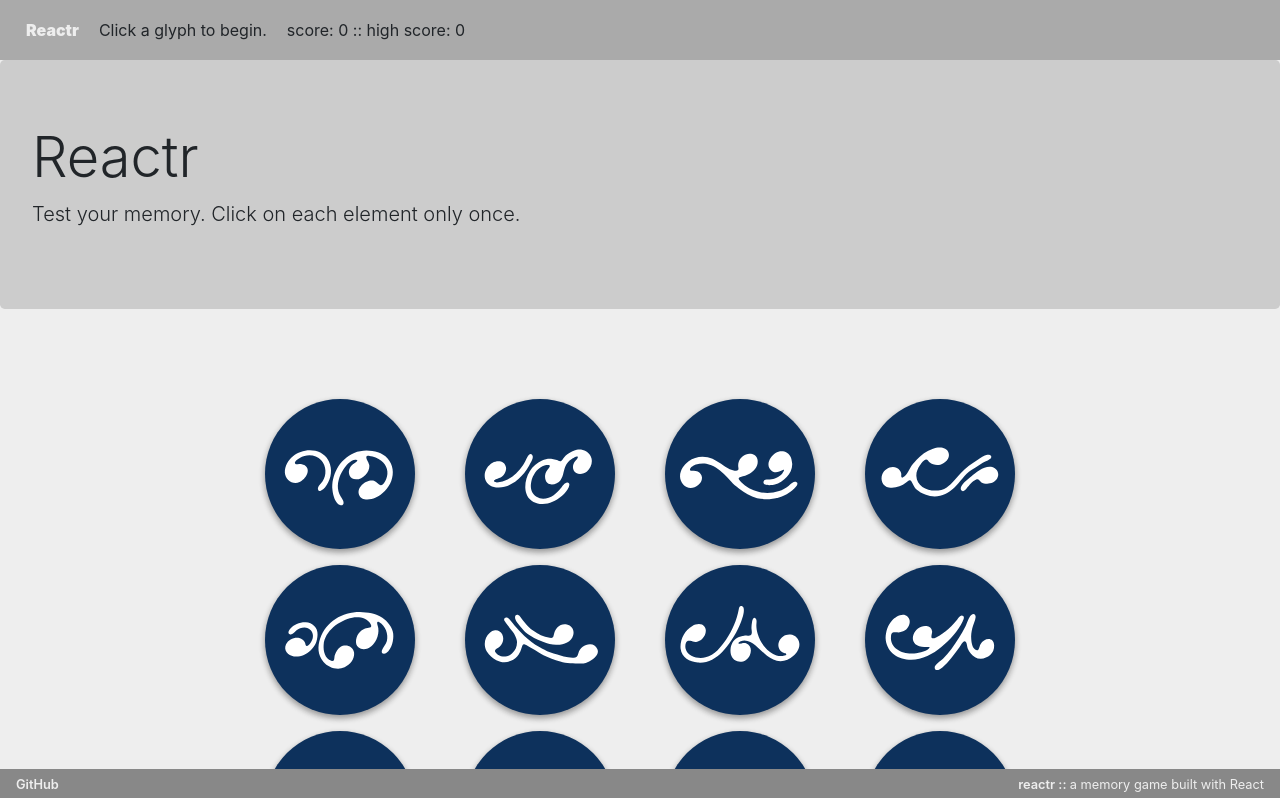
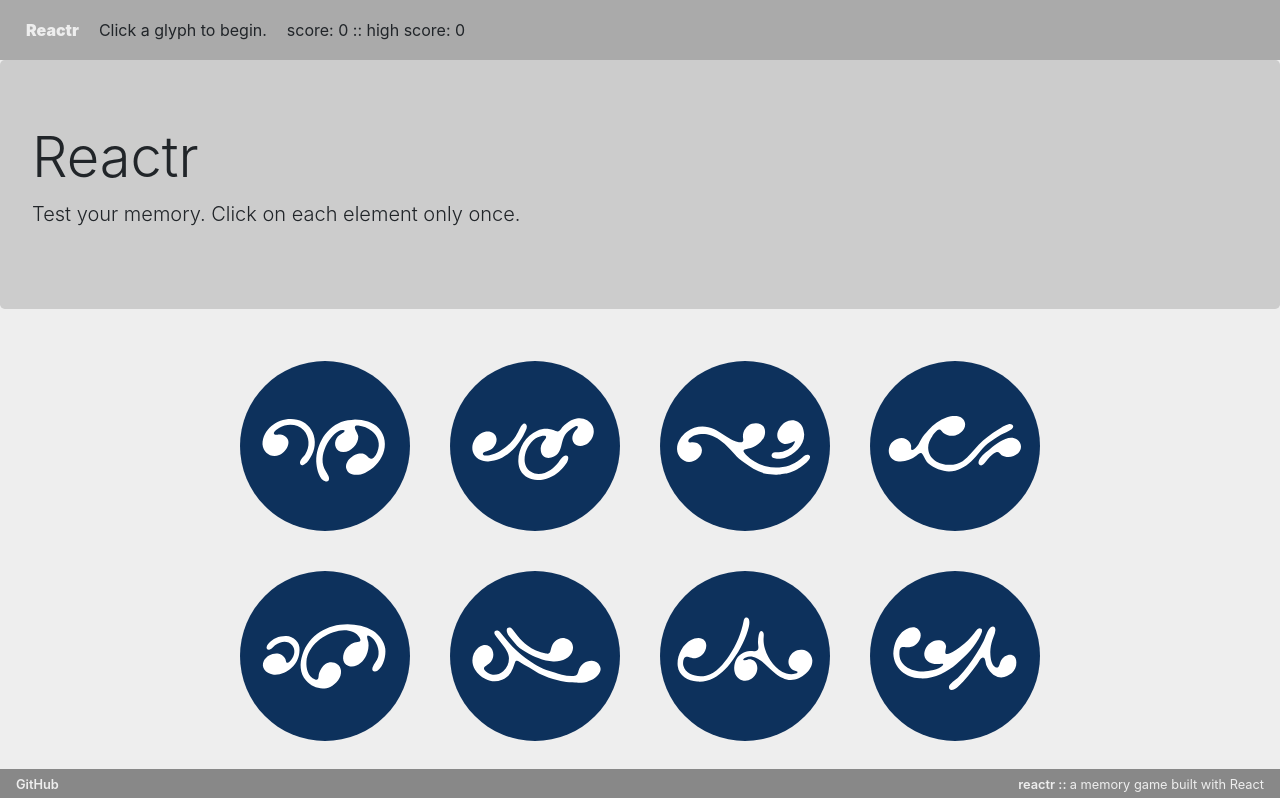
Before and after one commit to LandrumTrev/reactr, a React (Create React App) app: page / in a window 1280 px wide. Shown: the top 798 px of the page. Built offline with nearby package versions, Linux system fonts and the light colour scheme.

Commit message:
GamePiece responsive sizing

```diff
--- a/src/components/GameBox/style.css
+++ b/src/components/GameBox/style.css
@@ -5,8 +5,9 @@
   min-height: 80%;
   flex-wrap: wrap;
   justify-content: center;
-  padding-top: 50px;
-  padding-bottom: 50px;
+  /* padding-top: 50px; */
+  /* padding-bottom: 50px; */
+  padding: 0px 0px 50px 0px;
   width: 90%;
   margin: 0 auto;
 }
--- a/src/components/GamePiece/style.css
+++ b/src/components/GamePiece/style.css
@@ -1,27 +1,27 @@
 /* GamePiece style.css */
 
 .game-piece {
-  background-size: cover;
-  background-position: center;
-  height: 150px;
-  width: 150px;
-  margin: 8px 25px;
+  /* background-size: cover; */
+  /* background-position: center; */
+  /* height: 3.5rem; */
+  /* width: 3.5rem; */
+  /* margin: 8px 25px; */
   /* border: 5px solid rgb(6, 33, 57); */
   border-radius: 50%;
-  box-shadow: 0 3px 6px rgba(0,0,0,.16), 0 3px 6px rgba(0,0,0,.26);
-  cursor: pointer;
+  /* box-shadow: 0 3px 6px rgba(0,0,0,.16), 0 3px 6px rgba(0,0,0,.26); */
+  /* cursor: pointer; */
   background-color: rgb(13, 49, 92);
-  fill: #eee;
+  /* fill: #eee; */
 }
 
 path {
-  fill: #eee;
+  /* fill: #eee; */
 }
 
 .game-piece:hover {
-  transform: scale(1.02);
-  box-shadow: 0 10px 18px rgba(0, 0, 0, 0.25), 0 6px 10px rgba(0, 0, 0, 0.22);
-  transition: 0.5s;
+  /* transform: scale(1.02); */
+  /* box-shadow: 0 10px 18px rgba(0, 0, 0, 0.25), 0 6px 10px rgba(0, 0, 0, 0.22); */
+  /* transition: 0.5s; */
 }
 
 .shake {
@@ -38,24 +38,104 @@ path {
   37.5%,
   62.5%,
   87.5% {
-    transform: translate(-10px);
+    transform: translate(-1px);
   }
 
   25%,
   50%,
   75% {
-    transform: translate(10px);
+    transform: translate(3px);
   }
 }
 
-@media (max-width: 750px) {
-  .click-item {
-    margin: 10px;
+@media (max-width: 360px) {
+  .game-piece {
+    margin: 8px;
+    height: 55px;
+    width: 55px;
   }
 }
 
-@media (max-width: 500px) {
-  .click-item {
-    margin: 10px;
+@media (min-width: 360px) {
+  .game-piece {
+    margin: 9px;
+    height: 65px;
+    width: 65px;
   }
 }
+
+@media (min-width: 410px) {
+  .game-piece {
+    margin: 10px;
+    height: 70px;
+    width: 70px;
+  }
+}
+
+@media (min-width: 500px) {
+  .game-piece {
+    margin: 10px;
+    height: 85px;
+    width: 85px;
+  }
+}
+
+@media (min-width: 580px) {
+  .game-piece {
+    margin: 15px;
+    height: 95px;
+    width: 95px;
+  }
+}
+
+@media (min-width: 760px) {
+  .game-piece {
+    margin: 10px;
+    height: 115px;
+    width: 115px;
+  }
+}
+
+@media (min-width: 768px) {
+  .game-piece {
+    margin: 15px;
+    height: 115px;
+    width: 115px;
+  }
+}
+
+@media (min-width: 990px) {
+  .game-piece {
+    margin: 25px;
+    height: 150px;
+    width: 150px;
+  }
+}
+
+@media (min-width: 1020px) {
+  .game-piece {
+    margin: 20px;
+  }
+}
+
+@media (min-width: 1055px) {
+  .game-piece {
+    margin: 18px;
+    height: 160px;
+    width: 160px;
+  }
+}
+
+@media (min-width: 1100px) {
+  .game-piece {
+    margin: 15px;
+  }
+}
+
+@media (min-width: 1200px) {
+  .game-piece {
+    margin: 20px;
+    height: 170px;
+    width: 170px;
+  }
+}
```
